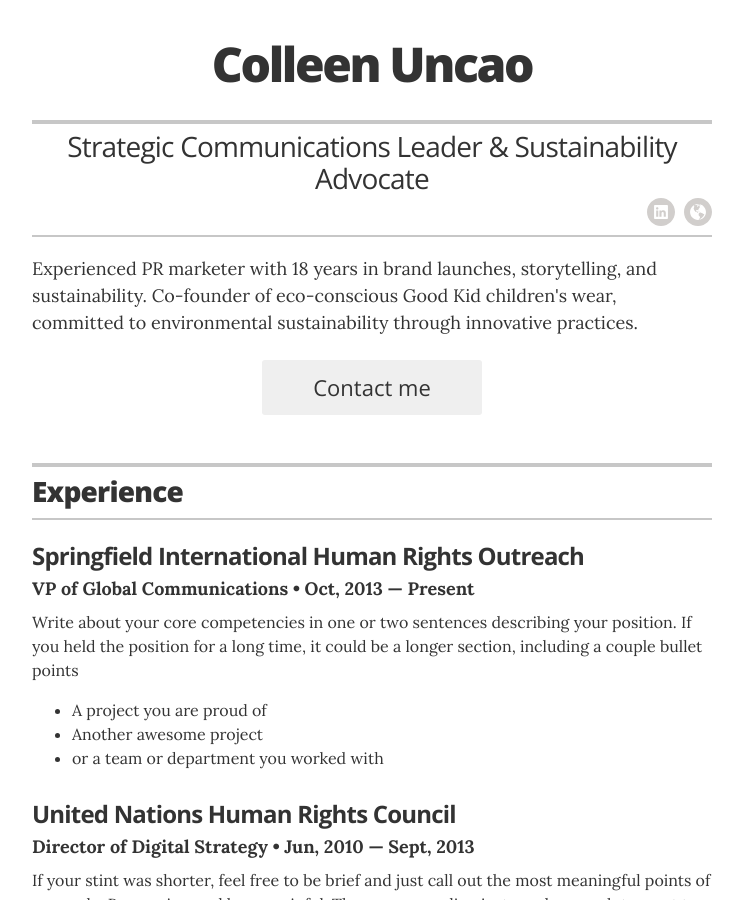
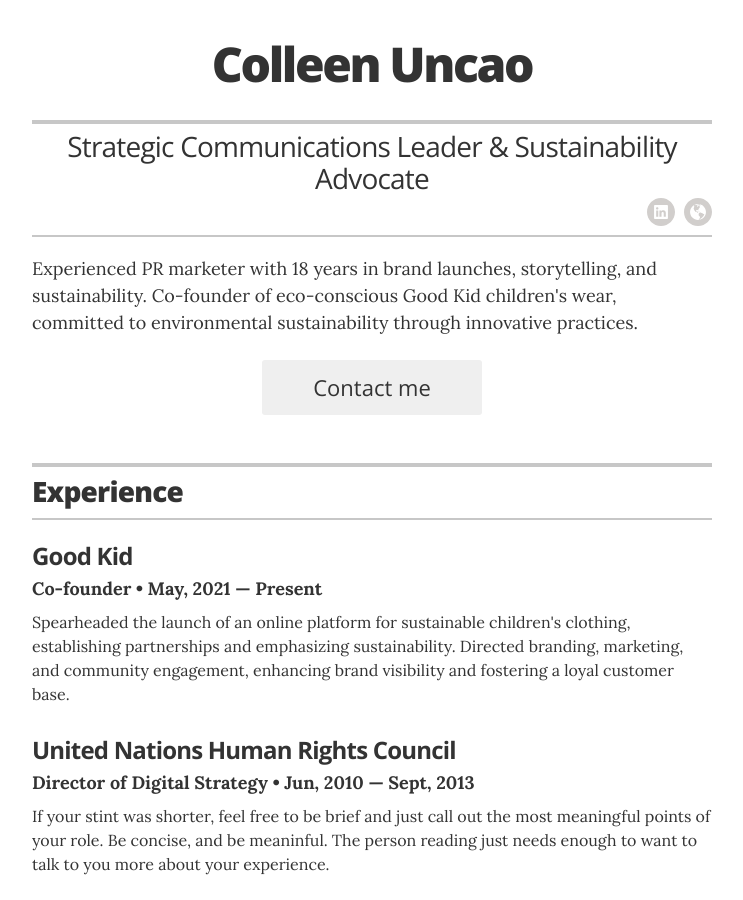
Before and after one commit to colleenu/colleenu.github.io, a Jekyll site: the page built from index.html, in a window 1280 px wide and 900 px high. Shown: the whole window, without its empty margins (268-1011 px from the left). Built offline with Jekyll 4.4.1, drawn with Linux system fonts in a browser that asks for light colours.

Commit message:
Update experience.yml

```diff
--- a/_data/experience.yml
+++ b/_data/experience.yml
@@ -1,9 +1,9 @@
 # Jobs
-# VP of Global Communications
-- company: Springfield International Human Rights Outreach
-  position: VP of Global Communications
-  duration: Oct, 2013 &mdash; Present
-  summary: Write about your core competencies in one or two sentences describing your position. If you held the position for a long time, it could be a longer section, including a couple bullet points	<ul class="resume-item-list"><li>A project you are proud of</li><li>Another awesome project</li><li>or a team or department you worked with</li></ul>
+# Co-founder GoodKid
+- company: Good Kid
+  position: Co-founder
+  duration: May, 2021 &mdash; Present
+  summary: Spearheaded the launch of an online platform for sustainable children's clothing, establishing partnerships and emphasizing sustainability. Directed branding, marketing, and community engagement, enhancing brand visibility and fostering a loyal customer base.
 
 # Director of Digital Stratgy
 - company: United Nations Human Rights Council
```
